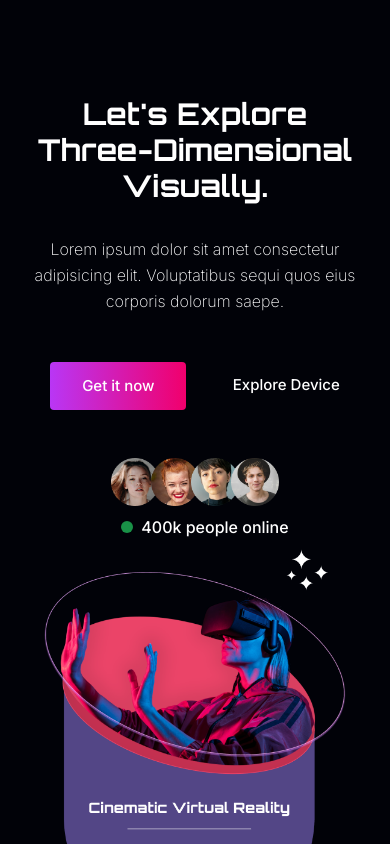
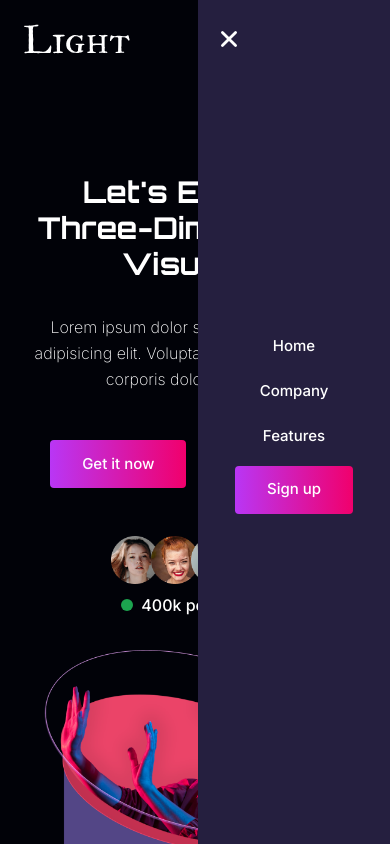
Before and after one commit to JLiman86/vr-website, a React (Vite) app: page / in a window 390 px wide. Shown: the top 844 px of the page. Built offline with nearby package versions, Linux system fonts and the light colour scheme.

Commit message:
add NavMobile component

```diff
--- a/src/App.tsx
+++ b/src/App.tsx
@@ -1,7 +1,14 @@
+
 import Banner from './components/Banner'
+import Header from './components/Header';
+
 
 function App() {
-  return <div className="">
+
+
+
+  return <div className="overflow-hidden relative before:w-[600px] before:h-[200px] before:bg-circle before:bg-no-repeat before:absolute before:-top-16 before:left-[600px] before:hidden before:lg:block">
+    <Header/>
     <Banner/>
   </div>;
 }
--- /dev/null
+++ b/src/components/Header.tsx
@@ -0,0 +1,33 @@
+import { useState } from "react";
+
+import Logo from "../assets/img/logo.svg";
+
+import Nav from "./Nav";
+import NavMobile from "./NavMobile";
+
+import { HiMenu } from "react-icons/hi";
+
+const Header = () => {
+
+  const [navMobile, setNavMobile] = useState(true);
+  return (
+    <header className="py-6 relative">
+      <div className="container mx-auto">
+        <div className="flex items-center justify-between">
+          <a href="#">
+            <img className="h-[30px]" src={Logo} alt="" />
+          </a>
+          <Nav />
+          <div onClick={()=>setNavMobile(true)} className="lg:hidden text-3xl text-white cursor-pointer">
+            <HiMenu />
+          </div>
+        </div>
+      </div>
+      <div className={`${navMobile ? "right-0 ":"-right-full" } fixed z-10 top-0 bottom-0 w-48 transition-all`}>
+        <NavMobile setNavMobile={setNavMobile}/>
+      </div>
+    </header>
+  );
+};
+
+export default Header;
--- /dev/null
+++ b/src/components/Nav.tsx
@@ -0,0 +1,16 @@
+
+
+const Nav = () => {
+  return (
+    <nav className="hidden lg:flex ">
+      <ul className="flex items-center space-x-12 ">
+        <li className="nav-link"><a href="#">Home</a></li>
+        <li className="nav-link"><a href="#">Company</a></li>
+        <li className="nav-link"><a href="#">Features</a></li>
+        <li className="btn"><a href="#">Sign up</a></li>
+      </ul>
+    </nav>
+  )
+}
+
+export default Nav
--- /dev/null
+++ b/src/components/NavMobile.tsx
@@ -0,0 +1,31 @@
+import { IoClose } from "react-icons/io5";
+
+type NavMobileProps = {
+  setNavMobile: React.Dispatch<React.SetStateAction<boolean>>;
+};
+
+const NavMobile = ({setNavMobile}:NavMobileProps) => {
+  return (
+    <nav className="relative h-full flex items-center justify-center lg:hidden bg-[#251f3f]">
+      <div className="text-3xl absolute left-4 top-6 cursor-pointer">
+        <IoClose onClick={()=>setNavMobile(false)}/>
+      </div>
+      <ul className="space-y-4 text-center">
+        <li className="text-lg">
+          <a href="#">Home</a>
+        </li>
+        <li className="text-lg">
+          <a href="#">Company</a>
+        </li>
+        <li className="text-lg">
+          <a href="#">Features</a>
+        </li>
+        <li className="btn">
+          <a href="#">Sign up</a>
+        </li>
+      </ul>
+    </nav>
+  );
+};
+
+export default NavMobile;
```
